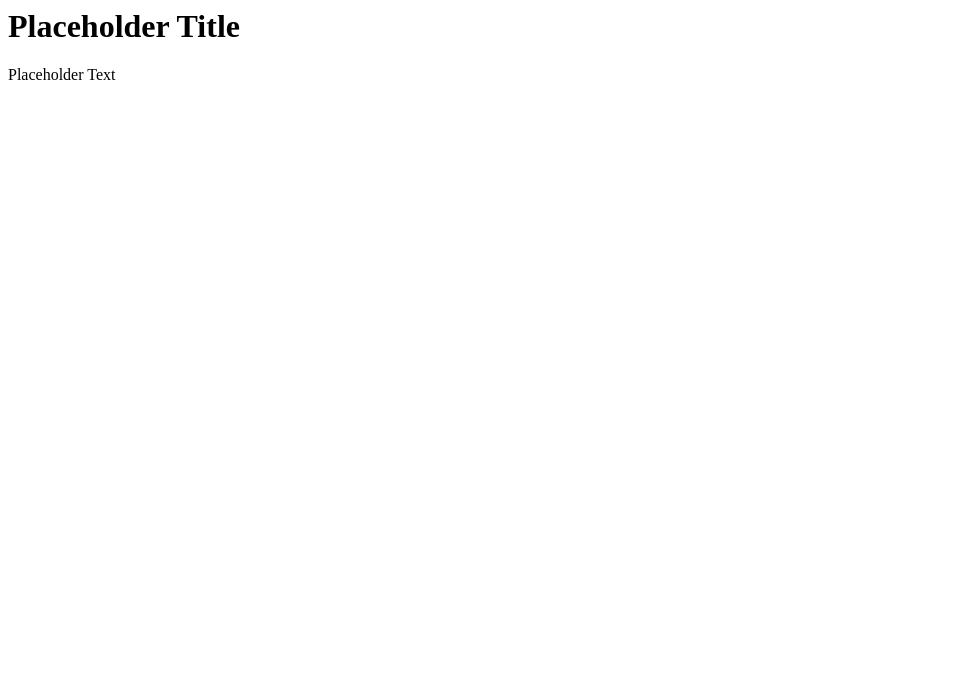
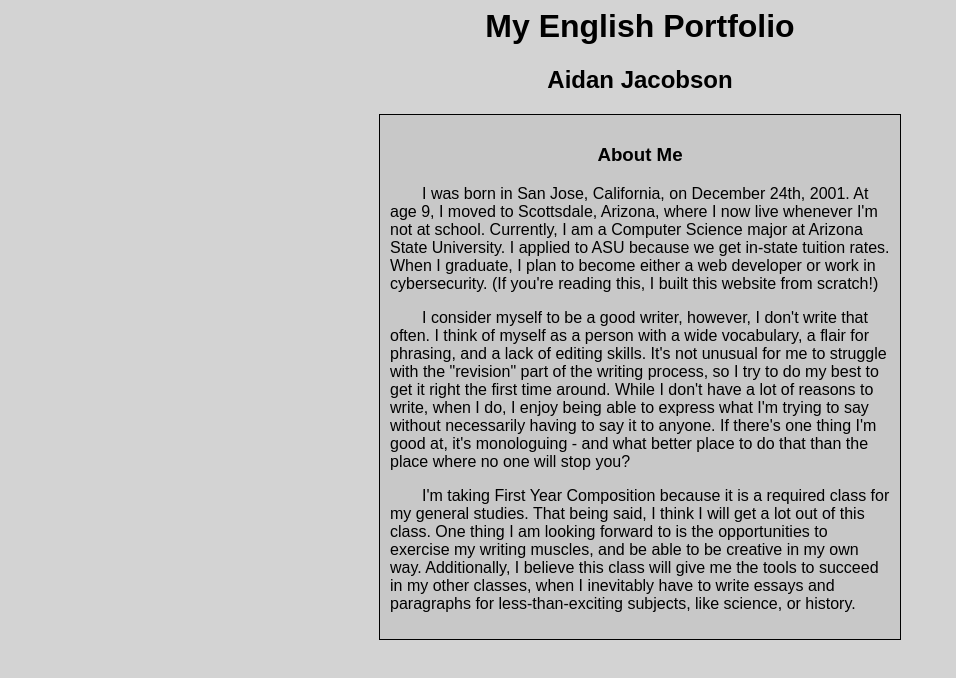
Before and after one commit to aidanjacobson/eng101portfolio, a plain HTML site: page index.html in a window 1280 px wide. Shown: the whole page, without its empty margins (0-956 px from the left). Drawn offline with Linux system fonts and the light colour scheme.

Commit message:
Complete "About me"

```diff
--- /dev/null
+++ b/assets/stylesheets/global.css
@@ -0,0 +1,30 @@
+* {
+    font-family: Arial, Helvetica, sans-serif;
+}
+.center {
+    text-align: center;
+}
+
+body {
+    background-color: lightgray;
+}
+
+.card {
+    display: none;
+}
+.card.selected {
+    display: block;
+}
+
+.textcard {
+    background-color: rgb(200, 200, 200);
+    /*width: 75%;*/
+    width: 500px;
+    border: 1px solid black;
+    margin: auto;
+    padding: 10px;
+}
+
+.textcard > p {
+    text-indent: 2em;
+}
--- a/index.html
+++ b/index.html
@@ -1,2 +1,28 @@
-<h1>Placeholder Title</h1>
-<p>Placeholder Text</p>
+<html>
+    <head>
+        <title>Aidan Jacobson's ENG 101 Portfolio</title>
+        <link rel="stylesheet" href="assets/stylesheets/global.css">
+    </head>
+    <body>
+        <div class="card selected" id="aboutme">
+            <h1 class="center">My English Portfolio</h1>
+            <h2 class="center">Aidan Jacobson</h2>
+            <div class="textcard">
+                <h3 class="center">About Me</h3>
+                <p>
+                    I was born in San Jose, California, on December 24th, 2001. At age 9, I moved to Scottsdale, Arizona, where I now live whenever I'm not at school. Currently, I am a Computer Science major at Arizona State University. I applied to ASU because we get in-state tuition rates. When I graduate, I plan to become either a web developer or work in cybersecurity. (If you're reading this, I built this website from scratch!)
+                </p>
+                <p>
+                    I consider myself to be a good writer, however, I don't write that often. I think of myself as a person with a wide vocabulary, a flair for phrasing, and a lack of editing skills. It's not unusual for me to struggle with the "revision" part of the writing process, so I try to do my best to get it right the first time around. While I don't have a lot of reasons to write, when I do, I enjoy being able to express what I'm trying to say without necessarily having to say it to anyone. If there's one thing I'm good at, it's monologuing - and what better place to do that than the place where no one will stop you?
+                </p>
+                <p>
+                    I'm taking First Year Composition because it is a required class for my general studies. That being said, I think I will get a lot out of this class. One thing I am looking forward to is the opportunities to exercise my writing muscles, and be able to be creative in my own way. Additionally, I believe this class will give me the tools to succeed in my other classes, when I inevitably have to write essays and paragraphs for less-than-exciting subjects, like science, or history.
+                </p>
+            </div>
+        </div>
+        <div class="card" id="litnarrative">1</div>
+        <div class="card" id="rhetanalysis">2</div>
+        <div class="card" id="evalpresentation">3</div>
+        <div class="card" id="reflection">4</div>
+    </body>
+</html>
```
